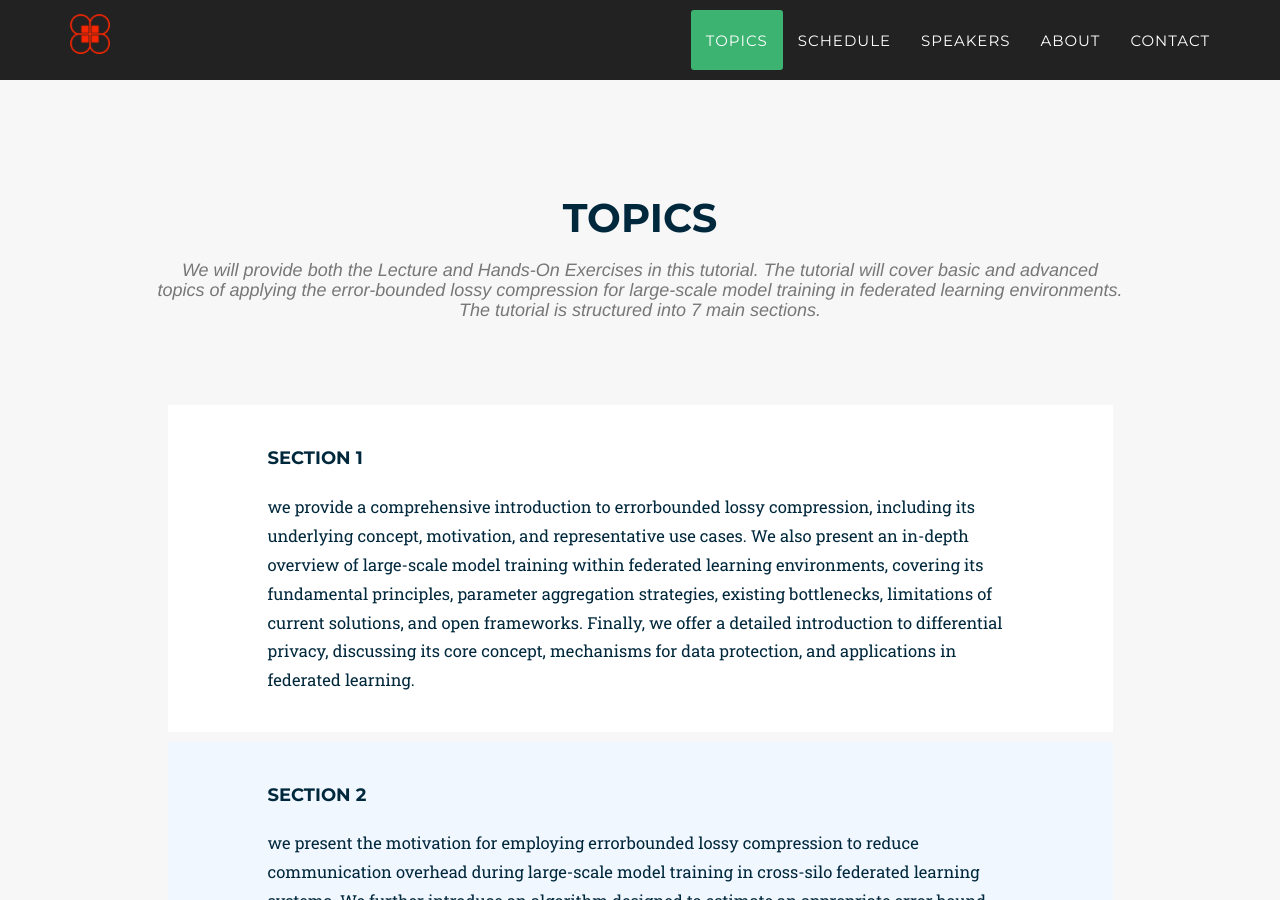
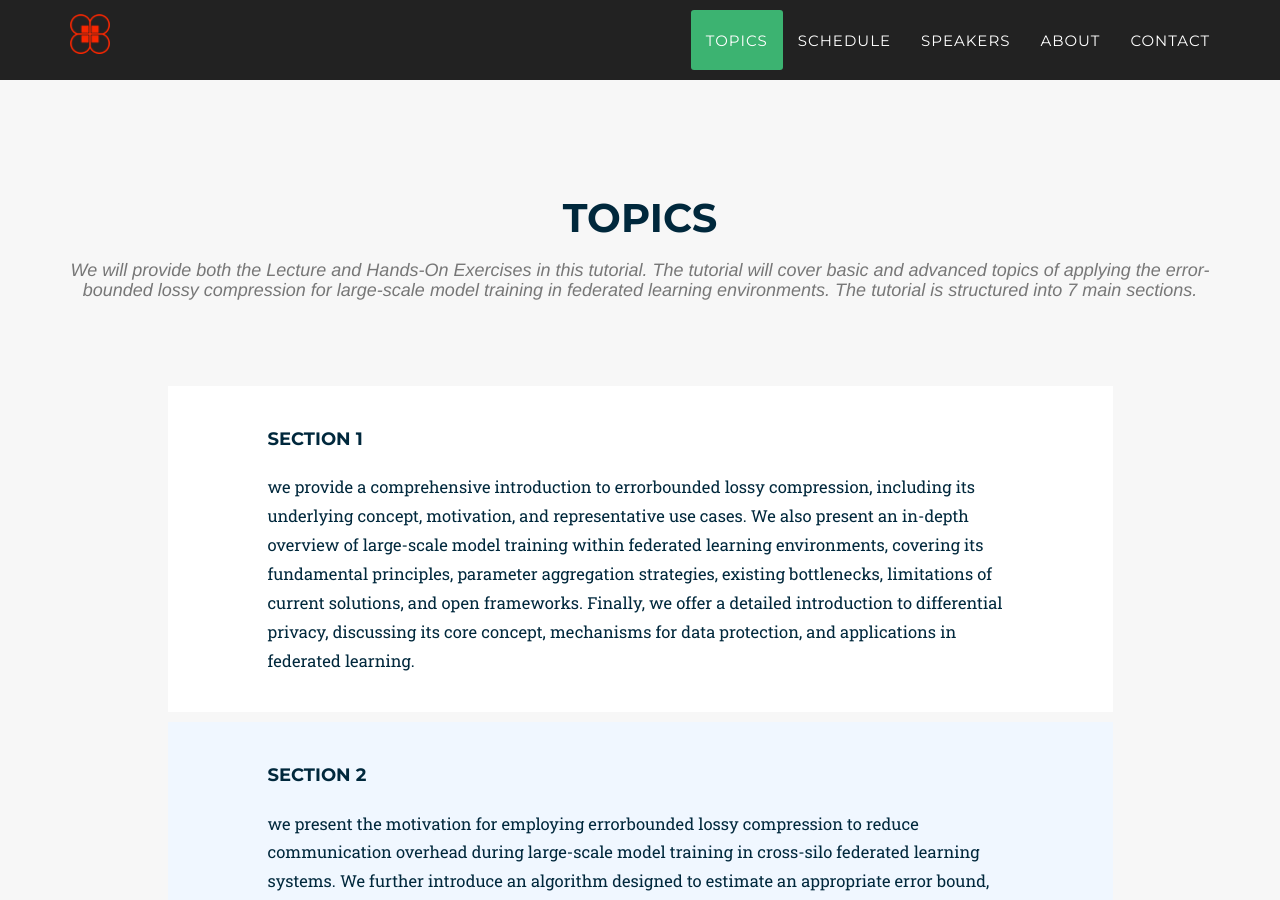
Before and after one commit to HPC-and-AI/HPC-and-AI.github.io, a Jekyll site: the page built from index.html, in a window 1280 px wide and 900 px high, scrolled down 1477 px. Built offline with Jekyll 4.4.1, drawn with Linux system fonts in a browser that asks for light colours; some web fonts are replaced; some of the changed text lies outside the part shown.

Commit message:
fix line breaks and mathematical formulas

```diff
--- a/_includes/2017_data/submission.html
+++ b/_includes/2017_data/submission.html
@@ -107,7 +107,7 @@ equal or better accuracy than FedAvg and ICEADMM.</li>
                             <li>We will introduce how the APPFL integrates Laplace-based
 output perturbation differential privacy and the experiment
 results of APPFL on multiple datasets that IIADMM consistently outperforms existing methods under strong privacy
-budgets (𝜖 = 3−10).</li>
+budgets (&epsilon; = 10<sup>-3</sup>).</li>
                         </ul>
                     </div>
 
--- a/_includes/2017_data/topics.html
+++ b/_includes/2017_data/topics.html
@@ -6,9 +6,9 @@
                 <h2 class="section-heading">Topics</h2>
                 <h3 class="section-subheading text-muted">We will provide
                     both the Lecture and Hands-On Exercises in this tutorial.
-                    The tutorial will cover basic and advanced <br>topics of applying
+                    The tutorial will cover basic and advanced topics of applying
                     the error-bounded lossy compression for large-scale model training
-                    in federated learning environments. <br>The tutorial is structured into
+                    in federated learning environments. The tutorial is structured into
                     7 main sections.
                 </h3>
             </div>
```
